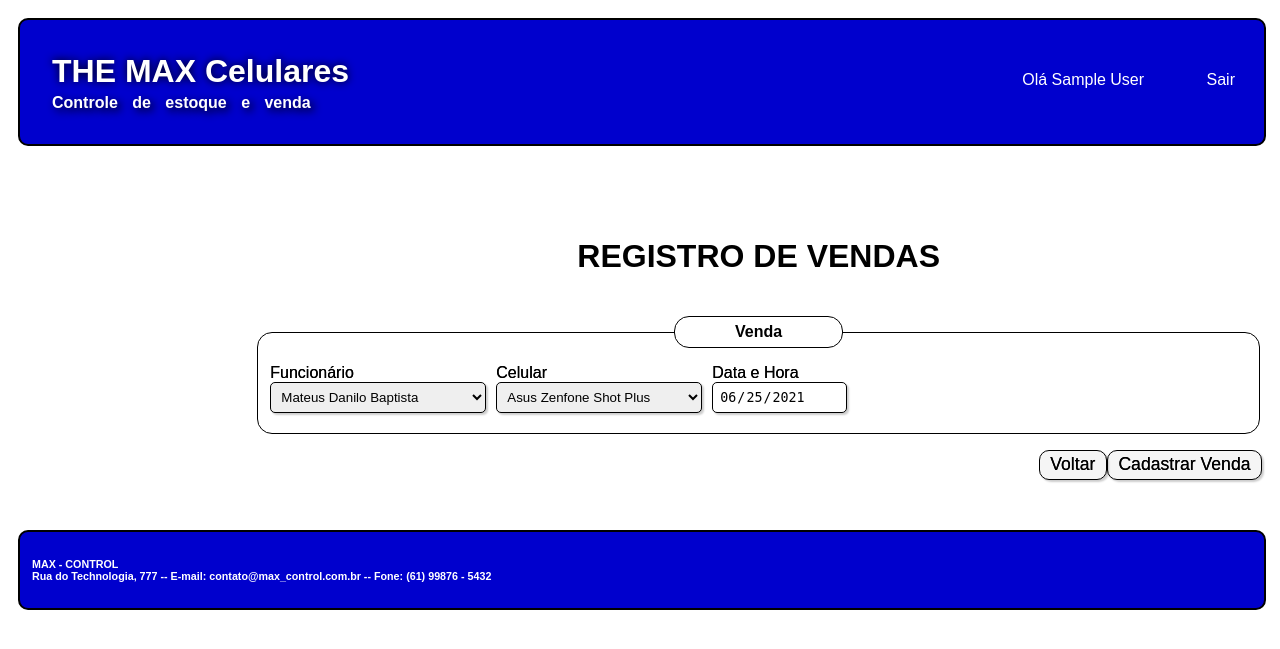
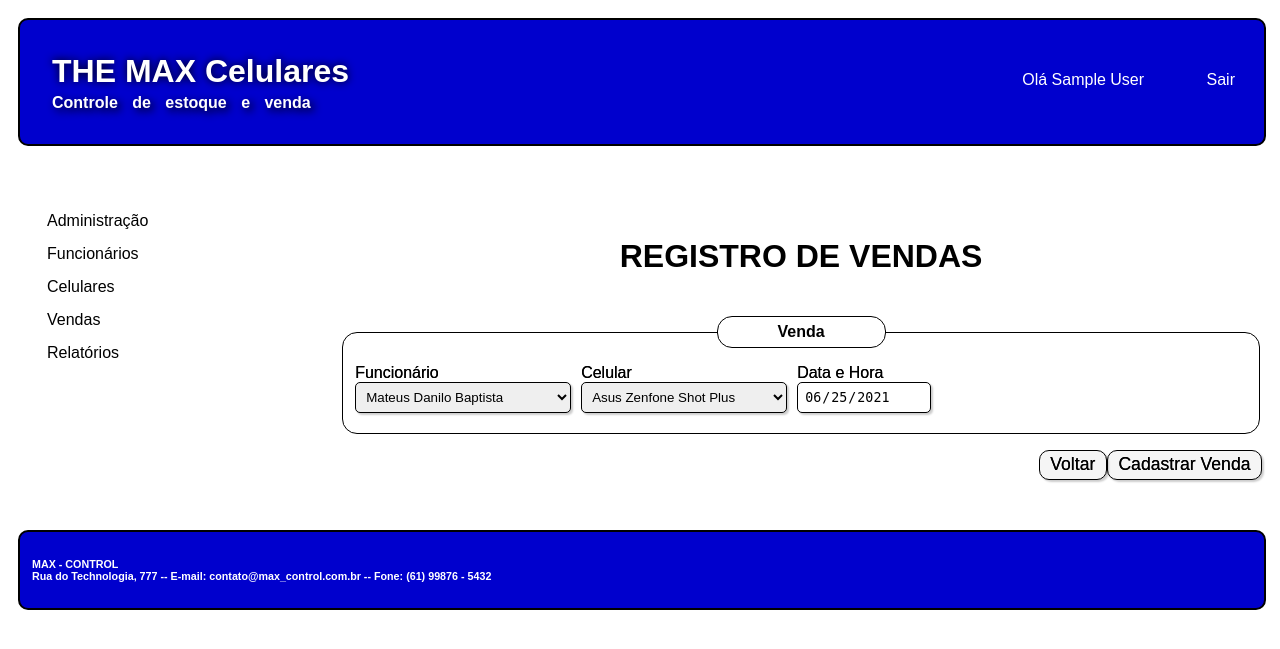
Before and after one commit to DaNzxx1/web, a PHP site: page /registra_venda.php in a window 1280 px wide. Shown: the top 649 px of the page. Run offline with PHP 8.4, Linux system fonts and the light colour scheme; the visitor is signed in with stand-in values (Sample User, id 1); data comes from the database, SQL or seed files in the repository.

Commit message:
menu em registra venda

```diff
--- a/registra_venda.php
+++ b/registra_venda.php
@@ -30,6 +30,9 @@ session_start();
 					<li><a href="logout.php" class="active">Sair</a></li>
 				</ul>
 			</div>
+		</div>
+		<div class="menu_local">
+			<?php include "menu_local.php"; ?>
 		</div>
 		<div class="conteudo_especifico">
 			<div class="centralizar">
```
